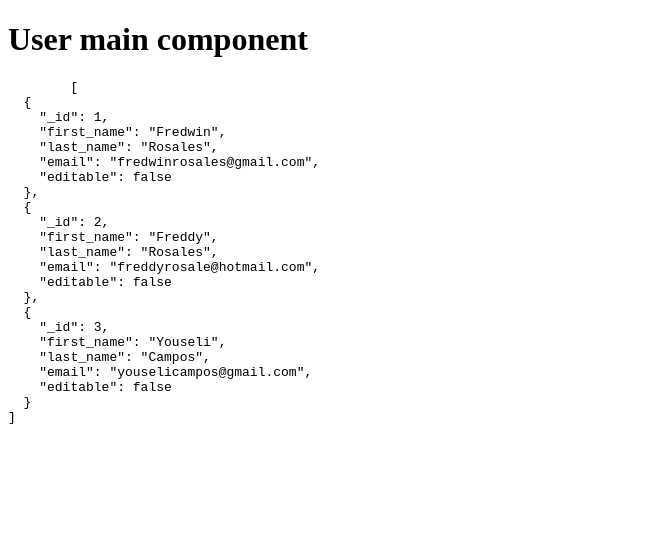
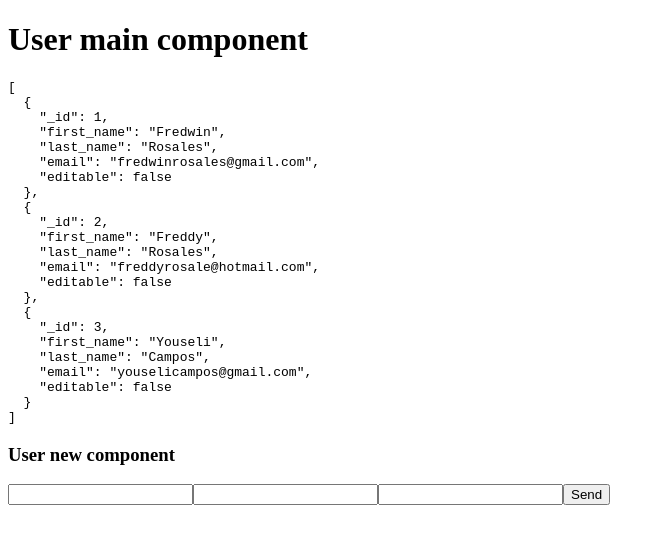
Before and after one commit to fredwinrosales/basic-MEAN-app, an Angular app: page / in a window 1280 px wide. Shown: the top 544 px of the page, without its empty margins (0-665 px from the left). Built offline with nearby package versions, Linux system fonts and the light colour scheme.

Commit message:
Enviar formulario

```diff
--- a/src/app/app.module.ts
+++ b/src/app/app.module.ts
@@ -1,6 +1,6 @@
 import { BrowserModule } from '@angular/platform-browser';
 import { NgModule } from '@angular/core';
-
+import { FormsModule } from '@angular/forms';
 import { HttpModule } from '@angular/http';
 
 
@@ -24,7 +24,8 @@
   ],
   imports: [
     BrowserModule,
-    HttpModule
+    HttpModule,
+    FormsModule
   ],
   providers: [
     UserService
--- a/src/app/user/user-new/user-new.component.html
+++ b/src/app/user/user-new/user-new.component.html
@@ -1,3 +1,9 @@
-<p>
-  user-new works!
-</p>
+<h3>User new component</h3>
+
+<form (submit)="create()">
+	<input type="text" name="first_name" [(ngModel)]="newUser.first_name">
+	<input type="text" name="last_name" [(ngModel)]="newUser.last_name">
+	<input type="text" name="email" [(ngModel)]="newUser.email">
+
+	<button type="submit">Send</button>
+</form>
--- a/src/app/user/user-new/user-new.component.ts
+++ b/src/app/user/user-new/user-new.component.ts
@@ -1,4 +1,6 @@
-import { Component, OnInit } from '@angular/core';
+import { Component, OnInit, Output, EventEmitter } from '@angular/core';
+
+import { User } from '../user';
 
 @Component({
   selector: 'app-user-new',
@@ -6,10 +8,17 @@
   styleUrls: ['./user-new.component.css']
 })
 export class UserNewComponent implements OnInit {
+	@Output() createNewUserEvent = new EventEmitter();
+	newUser = new User;
 
   constructor() { }
 
   ngOnInit() {
   }
 
+  create() {
+  	this.createNewUserEvent.emit(this.newUser);
+  	this.newUser = new User;
+  }
+
 }
--- a/src/app/user/user.component.html
+++ b/src/app/user/user.component.html
@@ -1,5 +1,5 @@
 <h1>User main component</h1>
 
-<pre>
-	{{ users | json }}
-</pre>
+<pre>{{ users | json }}</pre>
+
+<app-user-new (createNewUserEvent)="create($event)"></app-user-new>
--- a/src/app/user/user.component.ts
+++ b/src/app/user/user.component.ts
@@ -28,4 +28,8 @@
   		.then(users => this.users = users);*/
   }
 
+  create(user: User) {
+    console.log(user);
+  }
+
 }
```
